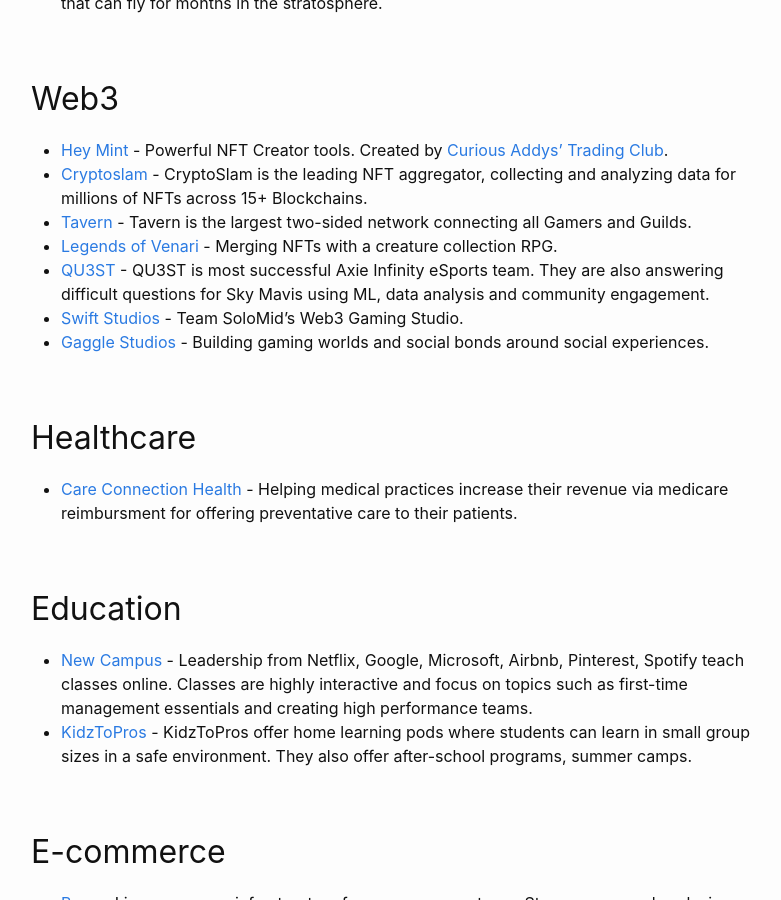
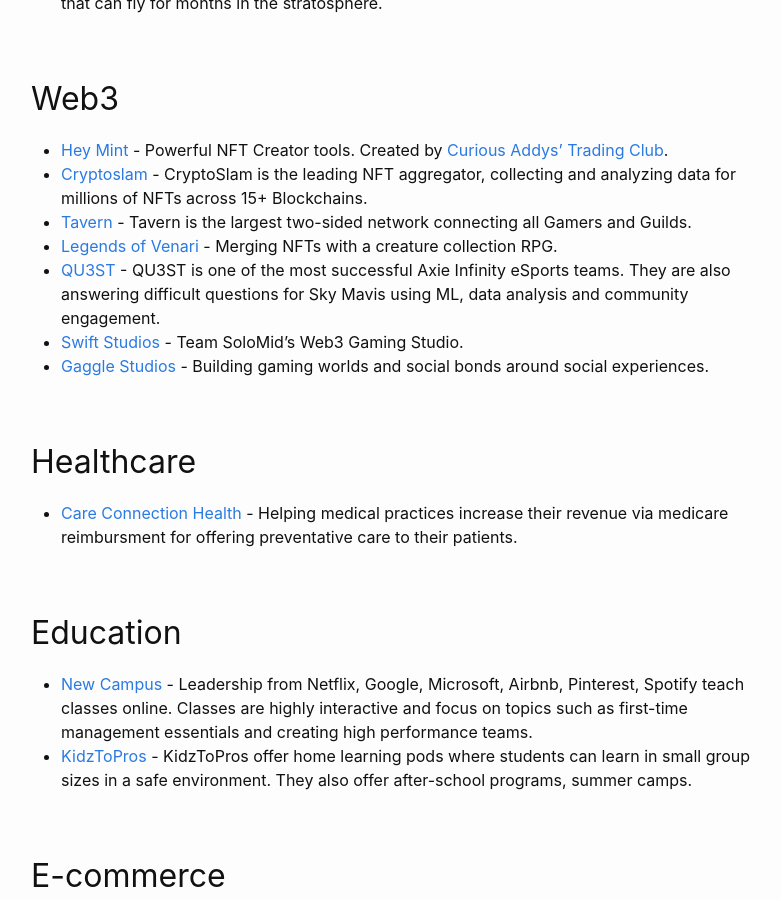
Before and after one commit to katpavan/katpavan.github.io, a Jekyll site: the page built from portfolio.md, in a window 1280 px wide and 900 px high, scrolled down 374 px. Shown: the whole window, without its empty margins (239-1020 px from the left). Built offline with Jekyll 4.4.1, drawn with Linux system fonts in a browser that asks for light colours.

Commit message:
Update portfolio.md

```diff
--- a/portfolio.md
+++ b/portfolio.md
@@ -16,7 +16,7 @@
 - [Cryptoslam](https://cryptoslam.io/) - CryptoSlam is the leading NFT aggregator, collecting and analyzing data for millions of NFTs across 15+ Blockchains.
 - [Tavern](https://tavern.space/) - Tavern is the largest two-sided network connecting all Gamers and Guilds.
 - [Legends of Venari](https://legendsofvenari.com/) - Merging NFTs with a creature collection RPG.
-- [QU3ST](https://twitter.com/QU3ST_io/) - QU3ST is most successful Axie Infinity eSports team. They are also answering difficult questions for Sky Mavis using ML, data analysis and community engagement.
+- [QU3ST](https://qu3st.substack.com/p/qu3st-joins-the-ronin-network-as/) - QU3ST is one of the most successful Axie Infinity eSports teams. They are also answering difficult questions for Sky Mavis using ML, data analysis and community engagement.
 - [Swift Studios](http://www.solomid.net/) - Team SoloMid's Web3 Gaming Studio.
 - [Gaggle Studios](https://gaggle.fun/) - Building gaming worlds and social bonds around social experiences.
 
```
